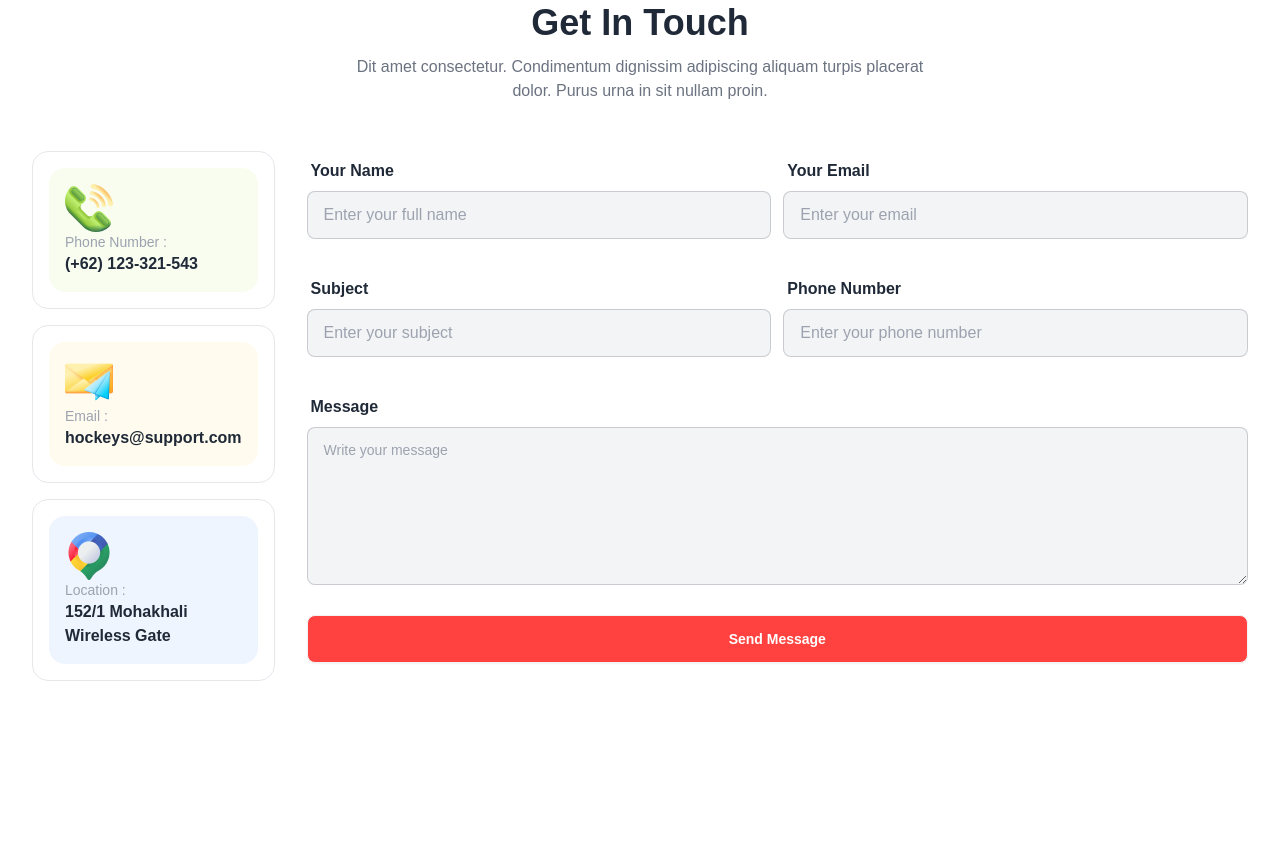
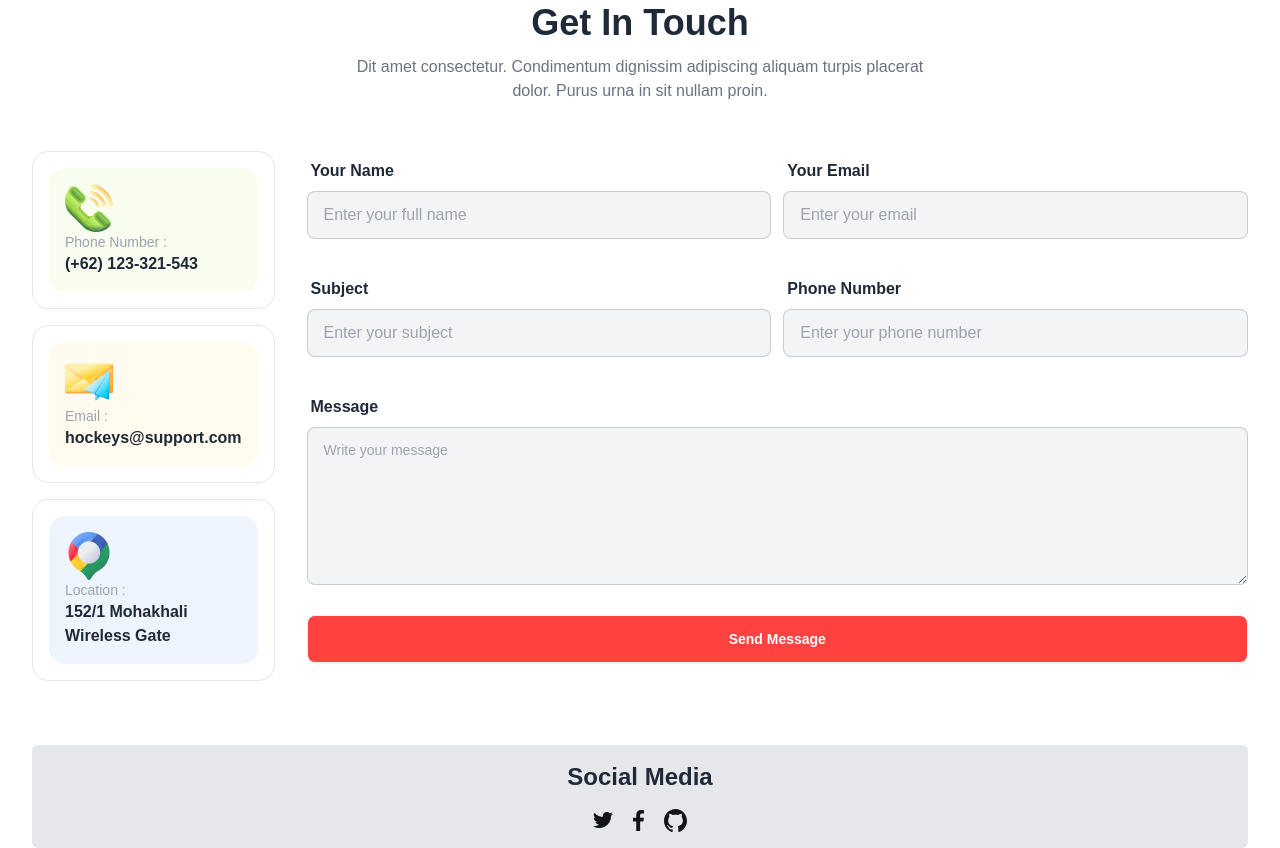
Before and after one commit to sakib-333/hockey, a plain HTML site: page index.html in a window 1280 px wide. Shown: the part 3743-4591 px from the top of the page. Before the commit the page ends 4424 px from the top, so only its background shows below. Drawn offline with Linux system fonts and the light colour scheme; a web font is replaced by a local one.

Commit message:
Add social section.

```diff
--- a/index.html
+++ b/index.html
@@ -1277,6 +1277,25 @@
             </form>
           </div>
         </section>
+        <!-- Social media -->
+        <section
+          class="mt-8 md:mt-10 lg:mt-16 space-y-4 p-4 bg-gray-200 rounded-md"
+        >
+          <h1 class="font-bold text-center md:text-xl lg:text-2xl">
+            Social Media
+          </h1>
+          <div class="flex items-center justify-center gap-5">
+            <a href="#">
+              <img src="./assets/twitter.svg" alt="twitter" />
+            </a>
+            <a href="#">
+              <img src="./assets/facebook.svg" alt="facebook" />
+            </a>
+            <a href="#">
+              <img src="./assets/github.svg" alt="github" />
+            </a>
+          </div>
+        </section>
       </main>
     </div>
   </body>
```
